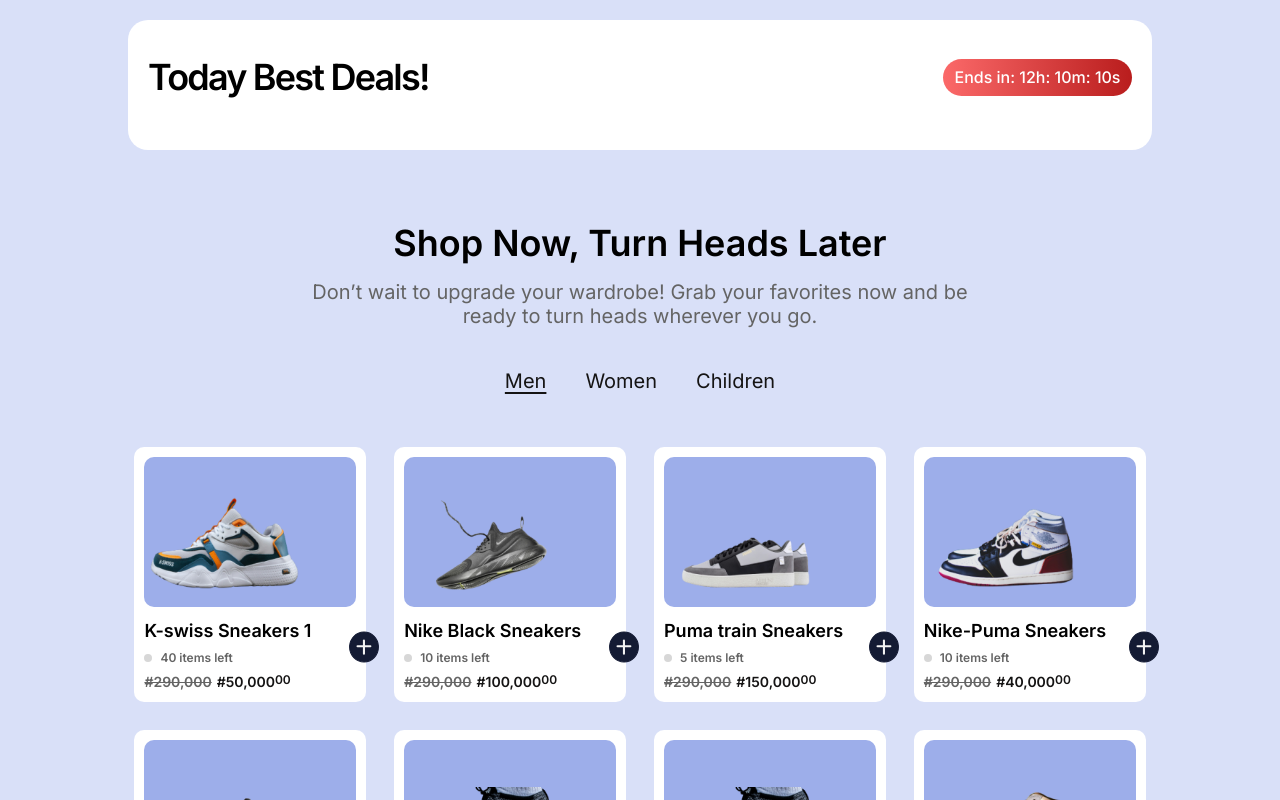
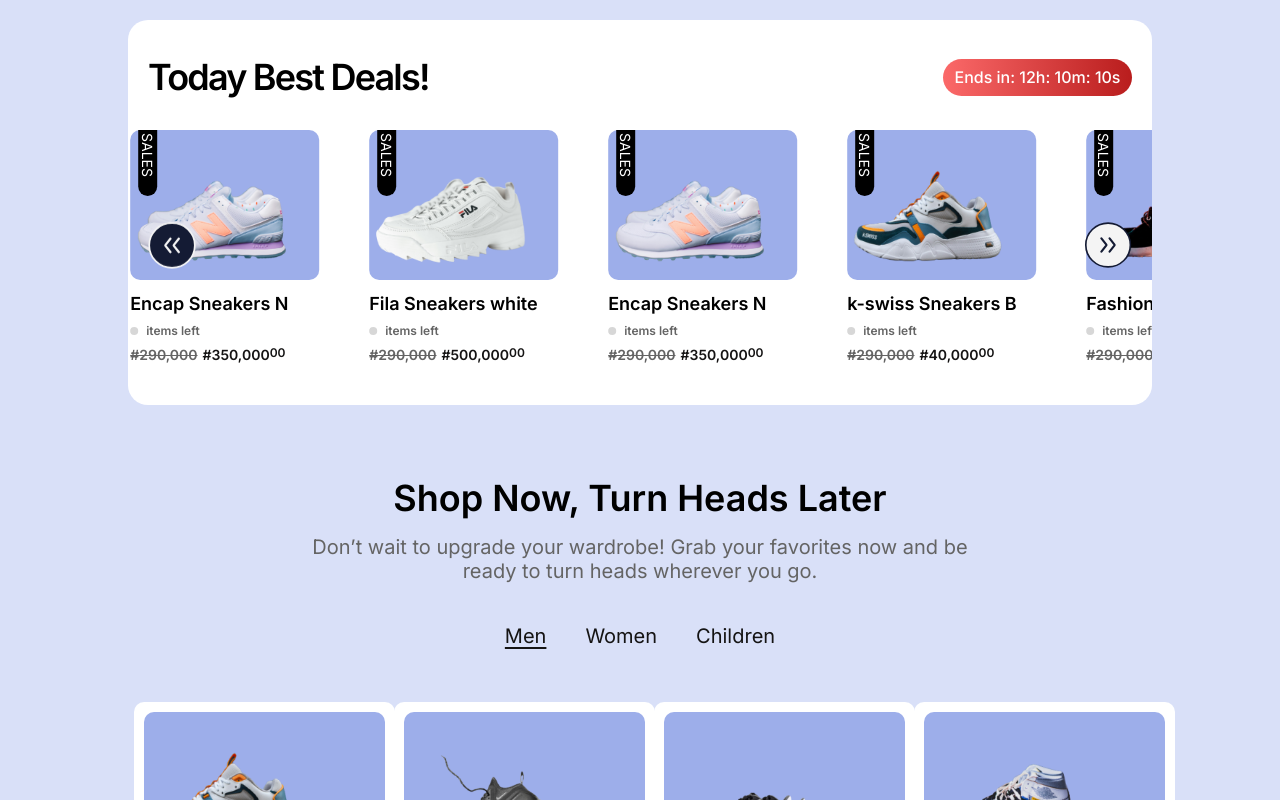
Before and after one commit to professor-12/online_shop, a Next.js app: page / in a window 1280 px wide. Shown: the part 880-1680 px from the top of the page. Built offline with nearby package versions, Linux system fonts and the light colour scheme.

Commit message:
Add animations

```diff
--- a/src/components/UI/Card.tsx
+++ b/src/components/UI/Card.tsx
@@ -4,26 +4,27 @@
 const Card = ({
     width = "209",
     height = "255",
-
     shop,
     name,
     path,
     price,
     quantity,
+    className,
 }: {
     width?: string;
     height?: string;
-    shop: boolean;
+    shop?: boolean;
     name: string;
     path: string;
     price: number | string;
     fakeprice?: number;
     quantity?: number;
+    className?: string;
 }) => {
     return (
         <div
-            style={{ maxWidth: `${width}px`, maxHeight: `${height}px` }}
-            className="bg-white rounded-[10px]  space-y-[10px] p-[10px]"
+            style={{ minWidth: `${width}px`, minHeight: `${height}px` }}
+            className={`bg-white rounded-[10px]  space-y-[10px] p-[10px]`}
         >
             <div className="bg-secondary-purple h-[150px] items-baseline  rounded-[10px] relative">
                 {!shop && (
--- a/src/components/carousel.tsx
+++ b/src/components/carousel.tsx
@@ -1,12 +1,113 @@
-import React from "react";
+"use client";
+import React, { useEffect, useRef, useState } from "react";
 import Card from "./UI/Card";
+import { bestDealData } from "@/lib/dummy_data";
+import Image from "next/image";
 
 const Carousel = () => {
+    const targetRef = useRef<any>();
+    const [x, setX] = useState(0);
+    const ts = false;
+    useEffect(() => {
+        const timefunc = setInterval(() => {
+            setX((prev) => prev + 100);
+        }, 2000);
+
+        if (ts) {
+            clearInterval(timefunc);
+        }
+
+        return () => {
+            clearInterval(timefunc);
+        };
+    }, [ts]);
+    useEffect(() => {
+        const observerCallback = (entries: any, observer: any) => {
+            entries.forEach((entry: any) => {
+                if (entry.isIntersecting) {
+                    setX(0);
+                } else {
+                    console.log("Element is out of view");
+                }
+            });
+        };
+
+        const observerOptions = {
+            root: null,
+            rootMargin: "-12px",
+            threshold: 0.1,
+        };
+
+        const observer = new IntersectionObserver(
+            observerCallback,
+            observerOptions
+        );
+
+        const targetElement = targetRef.current;
+        if (targetElement) {
+            observer.observe(targetElement);
+        }
+
+        return () => {
+            if (targetElement) {
+                observer.unobserve(targetElement);
+            }
+        };
+    }, []);
+
+    const handleScrollLeft = () => {
+        setX((prev) => prev - 200);
+    };
+
+    const handleScrollRight = () => {
+        if (x == 0) return;
+        setX((prev) => prev + 200);
+    };
+
     return (
-        <div className="grid overflow-hidden grid-flow-col gap-[30px]">
+        <div className="w-full relative">
+            <Image
+                onClick={handleScrollRight}
+                className="absolute cursor-pointer right-0 top-[40%] z-[111]"
+                src={"/elements (1).svg"}
+                width={48}
+                alt=""
+                height={48}
+            />
+            <Image
+                onClick={handleScrollLeft}
+                src={"/elements.svg"}
+                className="rotate-180 cursor-pointer top-[40%] absolute z-[111]"
+                width={48}
+                alt=""
+                height={48}
+            />
 
-
-
+            <div
+                className="w-full transition-all duration-700
+            "
+                style={{ transform: `translateX(-${x}px)` }}
+            >
+                <div
+                    onClick={(e) => console.log(e)}
+                    className="grid  w-ful grid-flow-col gap-[30px]"
+                >
+                    {bestDealData.map(
+                        ({ fake, name, path, price, quantity }) => {
+                            return (
+                                <Card
+                                    className=""
+                                    key={path}
+                                    name={name}
+                                    path={path}
+                                    price={price}
+                                />
+                            );
+                        }
+                    )}
+                    <div ref={targetRef}></div>
+                </div>
+            </div>
         </div>
     );
 };
--- a/src/components/hero-section.tsx
+++ b/src/components/hero-section.tsx
@@ -17,7 +17,7 @@
                         step.Discover stylish and comfortable shoes
                     </p>
                 </div>
-                <button className="xl:w-[215px] max-md:px-2 text-white bg-secondary-darkBlue rounded-[20px] xl:p-[5px] md:h-[61px] h-[48px] flex justify-between max-md:mx-auto items-center">
+                <button className="max-md:px-2 text-white bg-secondary-darkBlue rounded-[20px] p-[8px]  flex justify-between max-md:mx-auto items-center">
                     <div className="flex gap-[30px]   mx-auto items-center">
                         <p className="md:text-[20px] text-[18px] leading-[24px]">
                             Shop now
--- a/src/components/section.tsx
+++ b/src/components/section.tsx
@@ -4,20 +4,20 @@
 const SustainableSection = () => {
     return (
         <div className="bg-black py-[10px] text-white my-[66px]">
-            <div className="mx-auto p-10 md:w-[70%] flex-col md:flex-row gap-[54px] flex items-center justify-between">
+            <div className="mx-auto p-10 md:w-[80%] lg:w-[70%] flex-col lg:flex-row gap-[54px] flex items-center justify-between">
                 <div className="space-y-[39px]">
-                    <h1 className="md:text-[36px] text-2xl max-md:text-center md:leading-[48px] font-semibold text-nowrap">
+                    <h1 className="md:text-4xl xl:text-[36px] text-2xl max-md:text-center md:leading-[48px] font-semibold text-nowrap">
                         Sustainable Footwear for <br className="max-md:hdden" />{" "}
                         Every Step
                     </h1>
-                    <button className="xl:w-[215px] text-black max-md:px-2  bg-white rounded-[20px] xl:p-[5px] md:h-[61px] h-[48px] flex justify-between max-md:mx-auto items-center">
+                    <button className="text-black max-md:px-2  p-[8px] bg-white rounded-[20px]  flex justify-between max-md:mx-auto items-center">
                         <div className="flex gap-[30px]   mx-auto items-center">
                             <p className="md:text-[20px] font-medium text-[18px]">
                                 Shop now
                             </p>
 
                             <Image
-                                className=""
+                                className="flex-1"
                                 src={"/elements.svg"}
                                 width={49.02}
                                 height={48}
--- a/src/components/slide-show.tsx
+++ b/src/components/slide-show.tsx
@@ -3,7 +3,7 @@
 
 const SlideShow = () => {
     return (
-        <div className="bg-white overflow-hidden   my-[66px] space-y-4 wrapper rounded-[20px] md:p-[30px] p-[10px] md:px-[20px]">
+        <div className="bg-white overflow-hidden  my-[66px] space-y-4 wrapper rounded-[20px] md:p-[30px] p-[10px] md:px-[20px]">
             <div className="flex gap-x-3 justify-between items-center">
                 <h1 className="text-black tracking-tighter font-semibold text-[20px] md:text-[36px]">
                     Today Best Deals!
--- a/src/lib/dummy_data.ts
+++ b/src/lib/dummy_data.ts
@@ -15,3 +15,16 @@
       { name: "Fila Sneakers white", quantity: 3, price: "500,000" ,path:"/unsplash_SzVXG6FFh0Q.png"},
       { name: "k-swiss Sneakers B", quantity: 5, price: "40,000" ,path:"/unsplash_jLEGurepDco.png"},
 ] as const
+
+export const bestDealData = [
+     { name: "Fashion Sneakers 11", quantity: 20, price: "40,000" ,path:"/unsplash_EpmJBf-kQRE.png",fake:""},
+     { name: "Encap Sneakers N", quantity: 7, price: "350,000" , path:"/unsplash_fUEP0djb1hA.png",fake:""},
+     { name: "Fila Sneakers white", quantity: 3, price: "500,000" ,path:"/unsplash_SzVXG6FFh0Q.png",fake:""},
+     { name: "Encap Sneakers N", quantity: 7, price: "350,000" , path:"/unsplash_fUEP0djb1hA.png",fake:""},
+     { name: "k-swiss Sneakers B", quantity: 5, price: "40,000" ,path:"/unsplash_jLEGurepDco.png",fake:""},
+     { name: "Fashion Sneakers 11", quantity: 20, price: "40,000" ,path:"/unsplash_EpmJBf-kQRE.png",fake:""},
+     { name: "Fashion Sneakers 11", quantity: 20, price: "40,000" ,path:"/unsplash_EpmJBf-kQRE.png",fake:""},
+     { name: "k-swiss Sneakers B", quantity: 5, price: "40,000" ,path:"/unsplash_jLEGurepDco.png",fake:""},
+     { name: "k-swiss Sneakers B", quantity: 5, price: "40,000" ,path:"/unsplash_jLEGurepDco.png",fake:""},
+     { name: "k-swiss Sneakers B", quantity: 5, price: "40,000" ,path:"/unsplash_jLEGurepDco.png",fake:""},
+] as const
```
